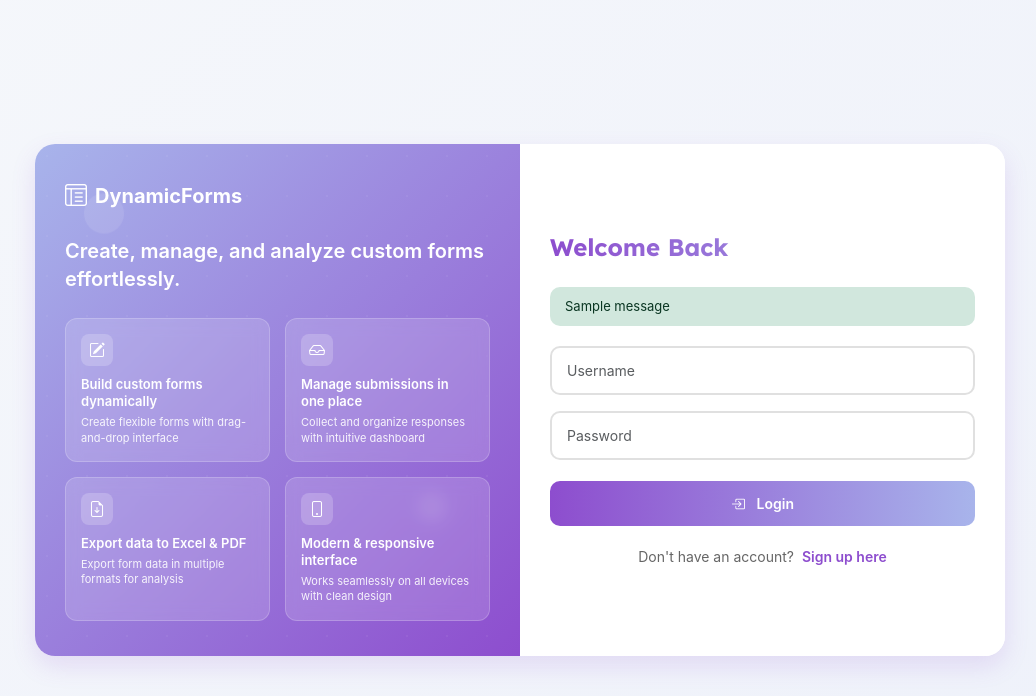
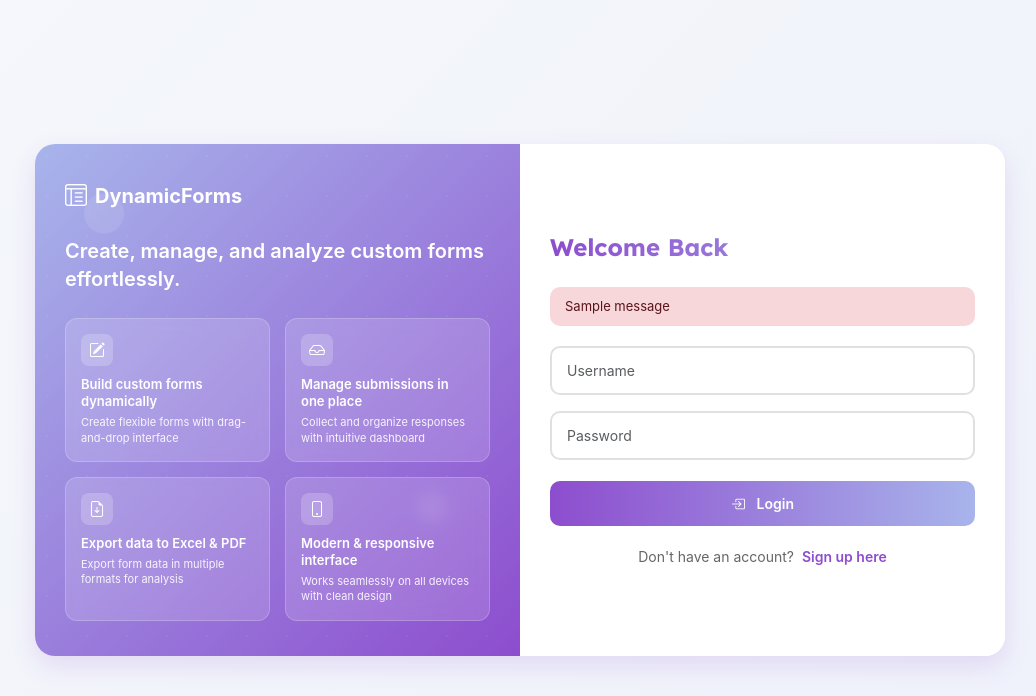
Before and after one commit to Dhananjayan-maz/Dynamic-Form, a Django app: page /login/ in a window 1280 px wide. Shown: the top 696 px of the page, without its empty margins (120-1156 px from the left). Run offline with Django 5.2, Linux system fonts and the light colour scheme; tables that the repository leaves empty hold one stand-in row (values such as "Sample post"); one stand-in notice (Sample message) is shown.

Commit message:
Update login page

```diff
--- a/templates/login.html
+++ b/templates/login.html
@@ -466,7 +466,7 @@
                     <h1 class="form-title">Welcome Back</h1>
 
                     {% for message in messages %}
-                        <div class="alert alert-success">{{ message }}</div>
+                        <div class="alert alert-danger">{{ message }}</div>
                     {% endfor %}
 
                     <form method="POST">
```
